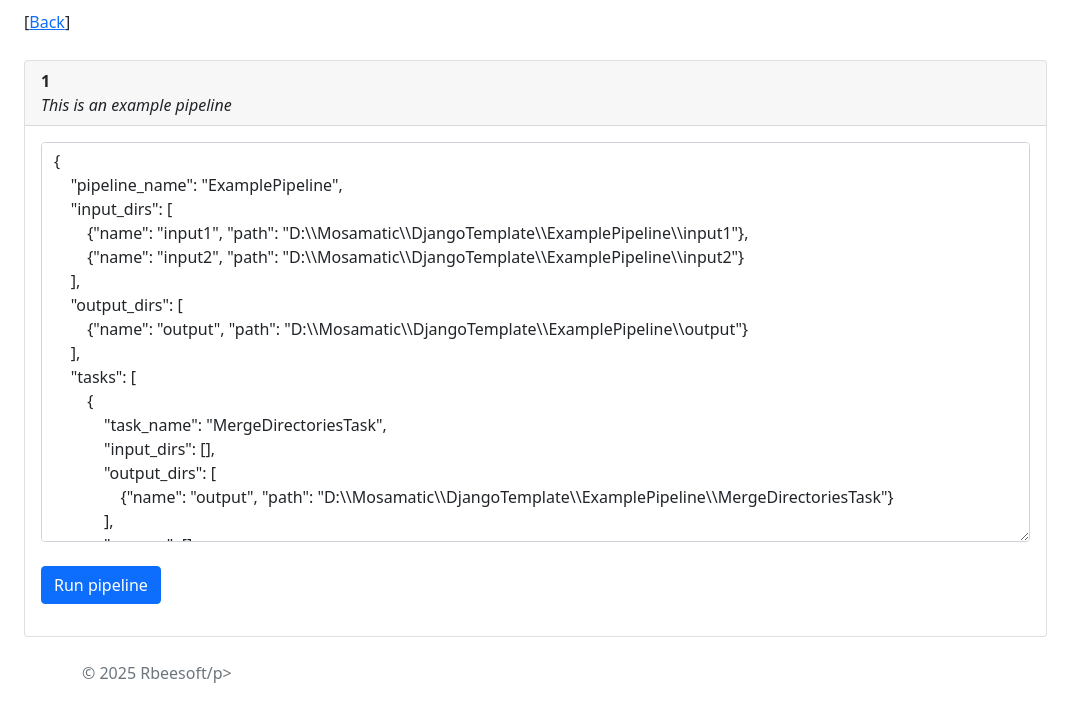
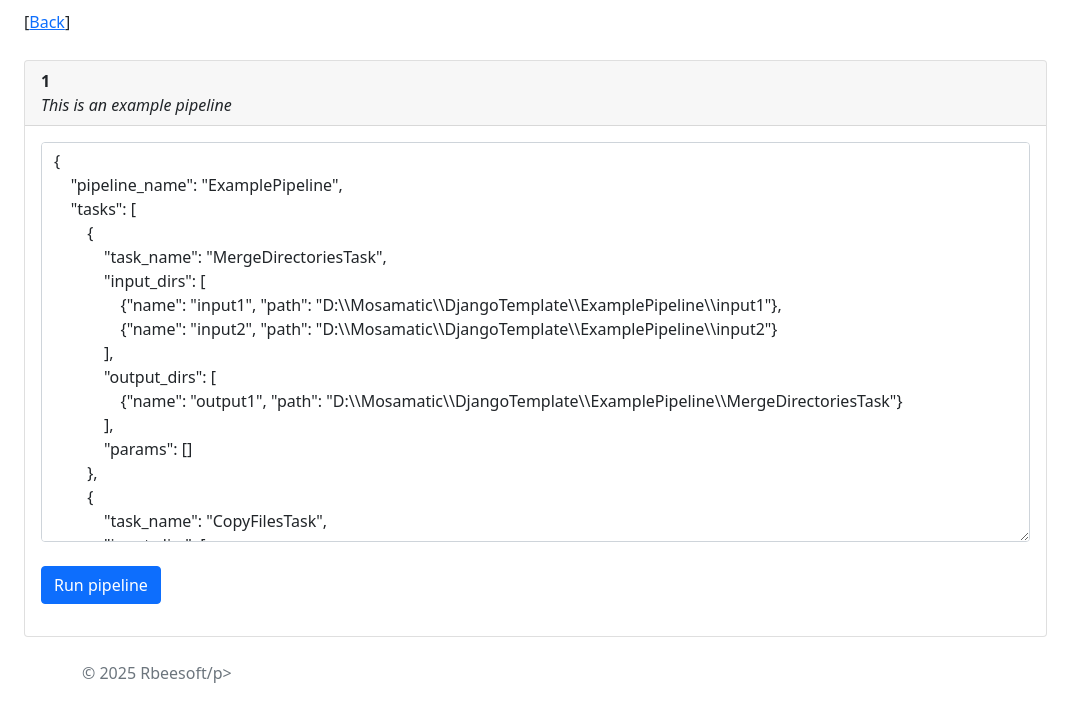
Before and after one commit to rbrecheisen/DjangoTemplate, a Django app: page /pipelines/1 in a window 1280 px wide. Shown: the part 58-780 px from the top of the page, without its empty margins (0-1086 px from the left). Run offline with Django 5.2, Linux system fonts and the light colour scheme; the visitor is signed in with stand-in values (Sample User, id 1); some libraries are stand-ins or nearby versions.

Commit message:
Working on pipelines

```diff
--- a/mydjangoapp/src/mydjangoapp/backend/app/templates/pipeline.html
+++ b/mydjangoapp/src/mydjangoapp/backend/app/templates/pipeline.html
@@ -17,33 +17,31 @@
                 <div class="card-body">
                     <form action="/pipelines/{{ pipeline_name }}/run" method="post" enctype="multipart/form-data" id="my-form">
                         {% csrf_token %}
-                        <textarea style="height: 400px;" class="form-control" rows="5" placeholder="Enter your text here...">
+                        <textarea style="height: 400px;" name="pipeline_config" class="form-control" rows="5" placeholder="Enter your text here...">
 {
     "pipeline_name": "ExamplePipeline",
-    "input_dirs": [
-        {"name": "input1", "path": "D:\\Mosamatic\\DjangoTemplate\\ExamplePipeline\\input1"},
-        {"name": "input2", "path": "D:\\Mosamatic\\DjangoTemplate\\ExamplePipeline\\input2"}
-    ],
-    "output_dirs": [
-        {"name": "output", "path": "D:\\Mosamatic\\DjangoTemplate\\ExamplePipeline\\output"}
-    ],
     "tasks": [
         {
             "task_name": "MergeDirectoriesTask",
-            "input_dirs": [],
+            "input_dirs": [
+                {"name": "input1", "path": "D:\\Mosamatic\\DjangoTemplate\\ExamplePipeline\\input1"},
+                {"name": "input2", "path": "D:\\Mosamatic\\DjangoTemplate\\ExamplePipeline\\input2"}
+            ],
             "output_dirs": [
-                {"name": "output", "path": "D:\\Mosamatic\\DjangoTemplate\\ExamplePipeline\\MergeDirectoriesTask"}
+                {"name": "output1", "path": "D:\\Mosamatic\\DjangoTemplate\\ExamplePipeline\\MergeDirectoriesTask"}
             ],
             "params": []
         },
         {
             "task_name": "CopyFilesTask",
             "input_dirs": [
-                {"name": "input", "path": "D:\\Mosamatic\\DjangoTemplate\\ExamplePipeline\\MergeDirectoriesTask"}
+                {"name": "input1", "path": "D:\\Mosamatic\\DjangoTemplate\\ExamplePipeline\\MergeDirectoriesTask"}
             ],
-            "output_dirs": [],
+            "output_dirs": [
+                {"name": "output1", "path": "D:\\Mosamatic\\DjangoTemplate\\ExamplePipeline\\CopyFilesTask"}
+            ],
             "params": []
-        },
+        }
     ]
 }
                         </textarea>
--- a/mydjangoapp/src/mydjangoapp/backend/app/views/tasks.py
+++ b/mydjangoapp/src/mydjangoapp/backend/app/views/tasks.py
@@ -1,3 +1,5 @@
+import json
+
 from django.shortcuts import redirect, render
 from django.contrib.auth.decorators import login_required
 from django.http import HttpResponseForbidden
@@ -59,7 +61,6 @@ def run_task(request, task_name):
         params = {}
         for param in task_info['params']:
             param_value = request.POST.get(param['name'], None)
-            print('name: {}, value: {}'.format(param['name'], param_value))
             if param_value:
                 # Get parameter type
                 param_type = param['type']
@@ -71,8 +72,6 @@ def run_task(request, task_name):
                     params[param['name']] = True if param_value == '1' else False
                 if param_type == 'text':
                     params[param['name']] = param_value
-        print(task_info['params'])
-        print(params)
         # Get output fileset names from request
         output_fileset_names = {}
         for output in task_info['outputs']:
@@ -128,5 +127,9 @@ def run_pipeline(request, pipeline_name):
     intermediate filesets because we want to investigate what went wrong.
     """
     if request.method == 'POST':
+        pipeline_config = request.POST.get('pipeline_config', None)
+        if pipeline_config:
+            task_manager = TaskManager()
+            task_manager.run_pipeline(json.loads(pipeline_config), request.user)
         return redirect('/tasks/')
     return HttpResponseForbidden(f'Wrong method ({request.method})')
```
Also changed, not shown: mydjangoapp/src/mydjangoapp/backend/app/managers/taskmanager.py (+33 -1 lines).
